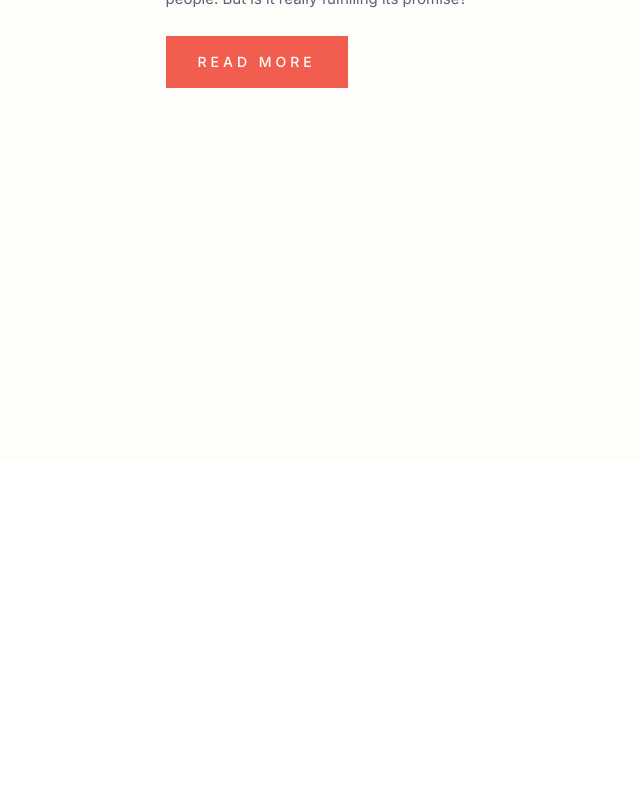
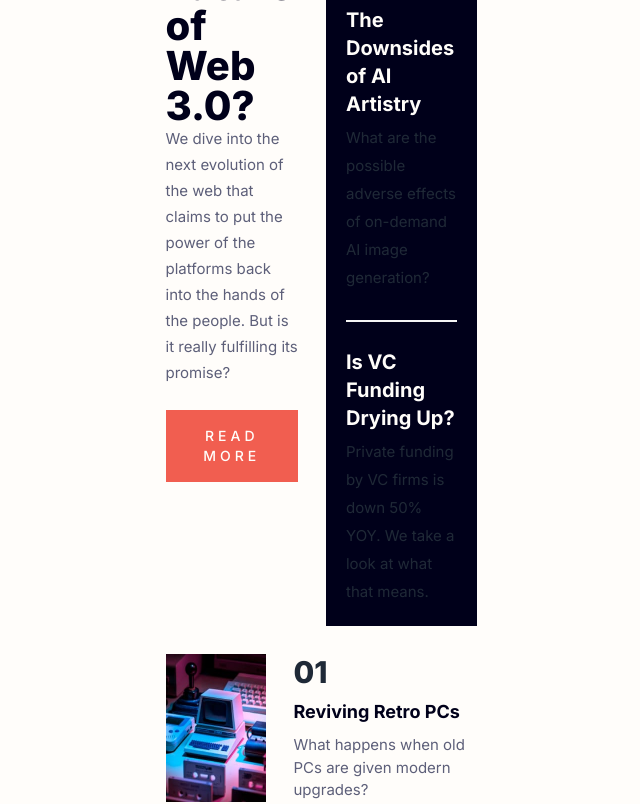
Before and after one commit to chungvuiloong/news-landing-page, a Next.js app: page / in a window 1280 px wide. Shown: the part 340-1144 px from the top of the page, without its empty margins (319-959 px from the left). Before the commit the page ends 800 px from the top, so only its background shows below. Built offline with nearby package versions, Linux system fonts and the light colour scheme.

Commit message:
Removed other grid classses.

```diff
--- a/src/app/page.tsx
+++ b/src/app/page.tsx
@@ -1,5 +1,6 @@
 import HeadLineImage from '@/components/HeadLineImage'
 import Headline from '@/components/Headline'
+// import HeadlineParagraph from '@/components/HeadlineParagraph'
 import NewPost from '@/components/NewPost'
 import TopThree from '@/components/TopThree'
 
@@ -8,10 +9,16 @@ export default function Home() {
   return (
     <main>
         <div className='container mx-auto'>
-            <div className='grid md:grid-cols-3 grid-cols-1'>
+            <div className='grid gap-7'>
 
-                    <HeadLineImage />
-                    <Headline />
+                        <HeadLineImage />
+                      <Headline />
+                      <NewPost />
+
+
+
+
+                     <TopThree />
 
                 {/* <div className='basis-1/3'>
                     <NewPost />
```
